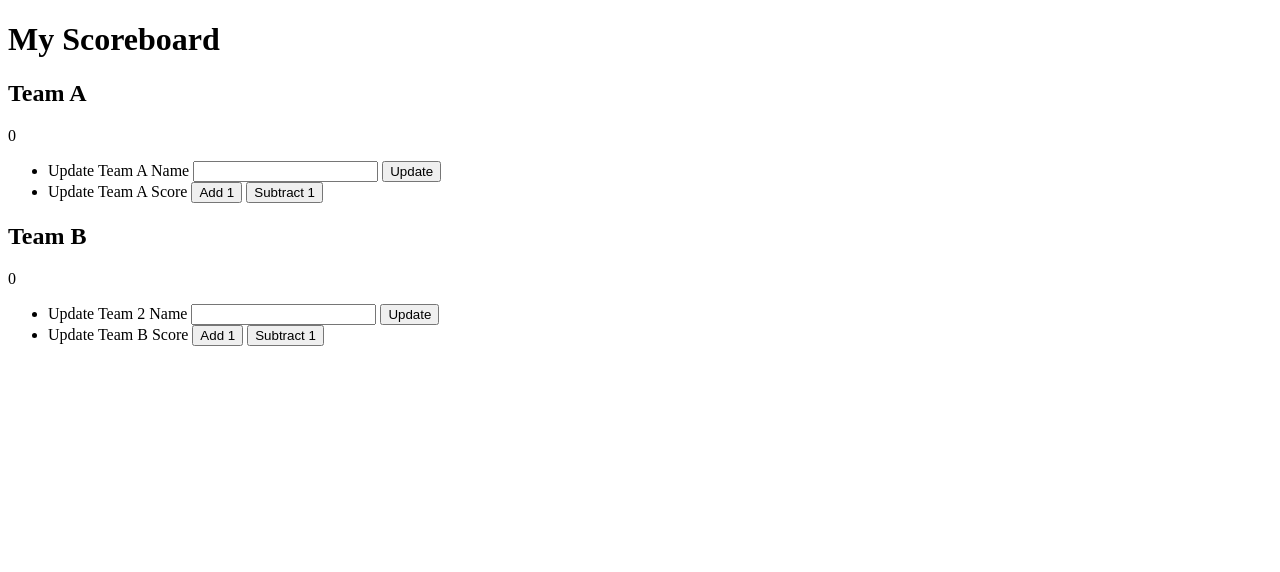
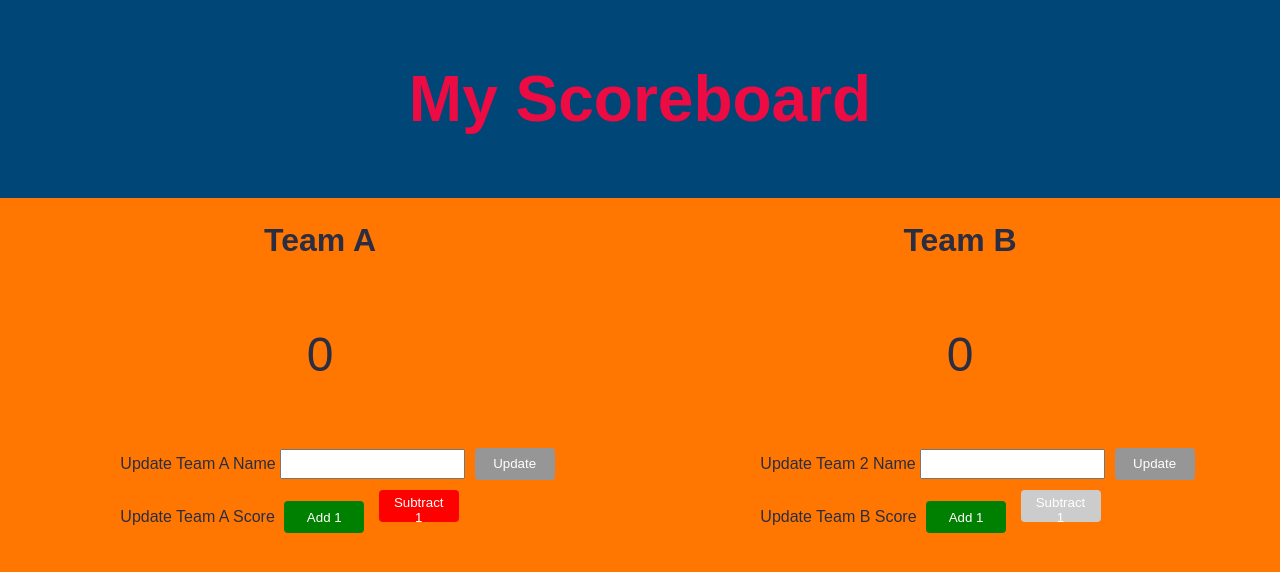
Before and after one commit to tindoann/scoreboard.js, a plain HTML site: page index.html in a window 1280 px wide. Drawn offline with Linux system fonts and the light colour scheme.

Commit message:
added css

```diff
--- a/index.html
+++ b/index.html
@@ -5,7 +5,7 @@
   <meta charset="UTF-8">
   <meta name="viewport" content="width=device-width, initial-scale=1">
   <title>Scoreboard</title>
-  <link rel="stylesheet" href="/style.css">
+  <link rel="stylesheet" href="style.css">
 </head>
 
 <body>
@@ -15,7 +15,7 @@
   <main>
     <section>
       <h2 class="team-a-name">Team A</h2>
-      <p class="score-team-one">0</p>
+      <p class="score-team-a">0</p>
       <ul>
         <li>
           <label for="new-team-a-name">Update Team A Name</label>
@@ -46,7 +46,7 @@
       </ul>
     </section>
   </main>
-  <script src="/script.js" charset="utf-8"></script>
+  <script src="script.js" charset="utf-8"></script>
 </body>
 
 </html>
--- a/style.css
+++ b/style.css
@@ -0,0 +1,91 @@
+html {
+  height: 100%;
+}
+
+body {
+  margin: 0;
+  min-height: 100%;
+  font: 16px / 1 sans-serif;
+  background-color: #ecebe4;
+  color: #2b2d42;
+  height: 100%;
+}
+
+main {
+  display: flex;
+  align-items: flex-start;
+  justify-content: space-around;
+  background-color: #ff7700;
+  height: 100%;
+}
+
+header {
+  background-color: #004777;
+  padding: 1.5rem;
+}
+
+h1 {
+  text-align: center;
+  font-size: 4rem;
+  color: #ec0b43;
+}
+
+ul {
+  list-style: none;
+  font-size: 1rem;
+  line-height: 2rem;
+}
+
+section {
+  display: flex;
+  flex-direction: column;
+  justify-content: center;
+  align-items: center;
+}
+
+.score-team-a,
+.score-team-b {
+  font-size: 3rem;
+}
+
+.team-a-name,
+.team-b-name {
+  font-size: 2rem;
+}
+
+button {
+  width: 5rem;
+  height: 2rem;
+  margin: 5px;
+  padding: 5px 10px;
+  cursor: pointer;
+  font-family: Arial, Helvetica, sans-serif;
+  border: 1px transparent;
+  border-radius: 4px;
+  color: white;
+  background-color: #ccc;
+}
+
+button:hover {
+  box-shadow: 0 0 5px 3px #004777;
+}
+
+#new-team-a-name,
+#new-team-b-name {
+  height: 1.5rem;
+}
+
+.update-team-a-name,
+.update-team-b-name {
+  background-color: rgb(150, 150, 150);
+}
+
+.add-for-team-a,
+.add-for-team-b {
+  background-color: green;
+}
+
+.subtract-for-team-a,
+.subtract-for-team-a {
+  background-color: red;
+}
```
